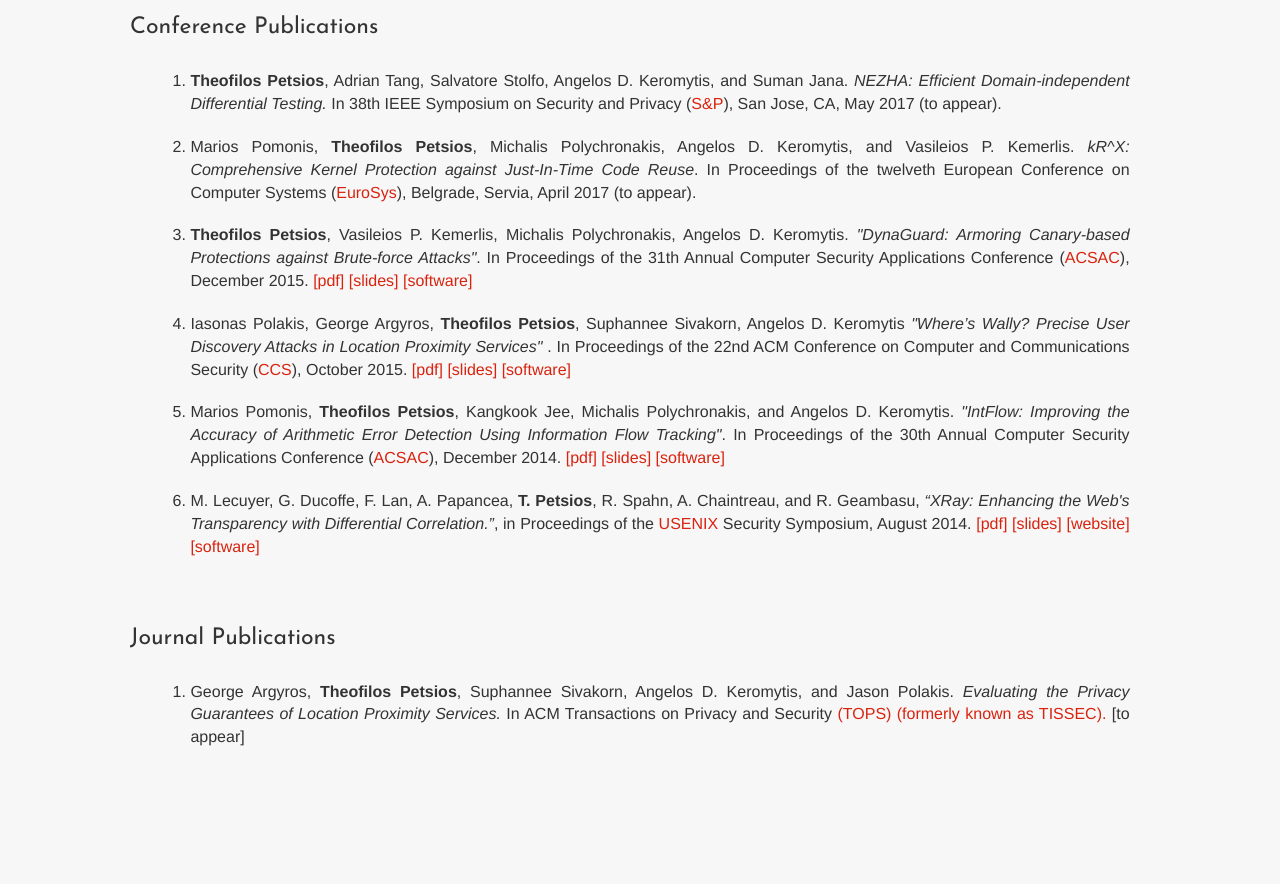
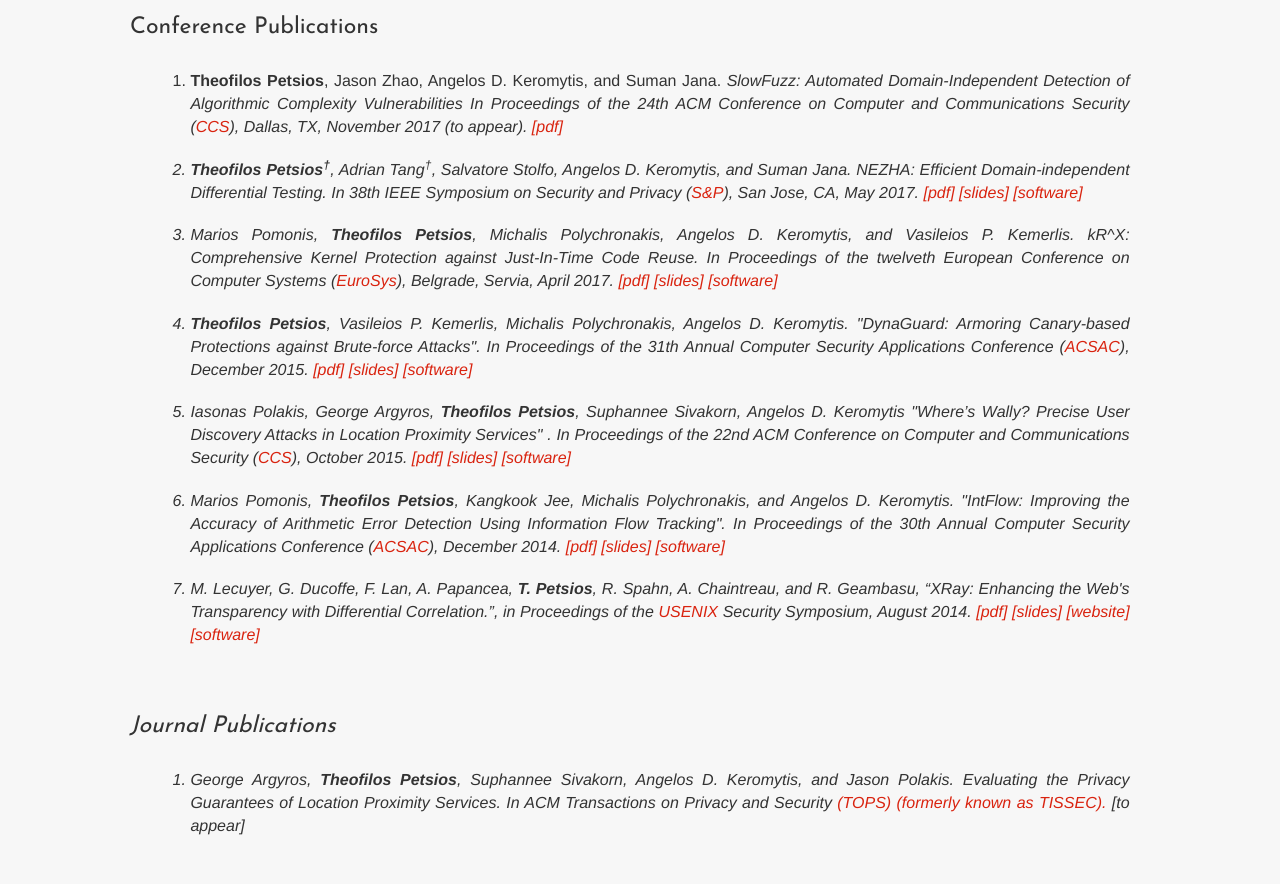
Before and after one commit to nettrino/website, a plain HTML site: page index.html in a window 1280 px wide. Shown: the part 614-1498 px from the top of the page. Drawn offline with Linux system fonts and the light colour scheme.

Commit message:
slowfuzz

```diff
--- a/index.html
+++ b/index.html
@@ -70,7 +70,8 @@
 									binary instrumentation and privacy.
                   More information is available in my <a
 										href="./files/cv/Petsios_Theofilos_CV.pdf"
-										target="_blank">resume</a> [<a href="./files/cv/Petsios_Theofilos_CV_short.pdf" target="_blank">short version</a>].
+                                        target="_blank">resume</a>
+                                    <!-- [<a href="./files/cv/Petsios_Theofilos_CV_short.pdf" target="_blank">short version</a>].-->
                 </h4>
             </div>
             <div class="col-xs-12 col-md-4">
@@ -106,12 +107,33 @@
 	<div class="paperlist">
         <ol>
             <li>
-            <b>Theofilos Petsios</b>, Adrian Tang, Salvatore Stolfo, Angelos D.
-            Keromytis, and Suman Jana. <i>NEZHA: Efficient Domain-independent
-                Differential Testing.
+            <b>Theofilos Petsios</b>, Jason Zhao, Angelos D.
+            Keromytis, and Suman Jana.
+            <i>SlowFuzz: Automated Domain-Independent Detection of Algorithmic
+                Complexity Vulnerabilities
+                <i> In Proceedings of the 24th ACM Conference on Computer and
+             Communications Security (<a
+                 href="http://www.sigsac.org/ccs/CCS2017/"
+                target="_blank">CCS</a>), Dallas, TX, November 2017 (to appear).
+			<a
+                href="./files/papers/2017/slowfuzz.pdf" target="_blank">[pdf]
+            </a>
+            </li>
+            <li>
+            <b>Theofilos Petsios<sup>†</sup></b>, Adrian Tang<sup>†</sup>,
+                Salvatore Stolfo, Angelos D.  Keromytis, and Suman Jana.
+                <i>NEZHA: Efficient Domain-independent Differential Testing.
             </i> In 38th IEEE Symposium on Security and Privacy (<a
             href="http://www.ieee-security.org/TC/SP2017" target=
-						"_blank">S&P</a>), San Jose, CA, May 2017 (to appear).
+						"_blank">S&P</a>), San Jose, CA, May 2017.
+			<a
+                href="./files/papers/2017/nezha.pdf" target="_blank">[pdf]</a>
+			<a
+                href="./files/slides/nezha.pdf"
+                target="_blank">[slides]</a>
+			<a
+                href="https://github.com/nezha-dt/nezha"
+                target="_blank">[software]</a>
             </li>
 
             <li>Marios Pomonis, <b>Theofilos
@@ -120,7 +142,16 @@
             <i>kR^X: Comprehensive Kernel Protection against Just-In-Time Code
 							Reuse</i>.
             In Proceedings of the twelveth European Conference on Computer Systems
-            (<a href="http://eurosys2017.org/" target="_blank">EuroSys</a>), Belgrade, Servia, April 2017 (to appear).
+            (<a href="http://eurosys2017.org/" target="_blank">EuroSys</a>), Belgrade, Servia, April 2017.
+			<a
+                href="./files/papers/2017/krx.pdf" target="_blank">[pdf]</a>
+			<a
+                href="./files/slides/krx.pdf"
+                target="_blank">[slides]</a>
+			<a
+                href="https://github.com/mpomonis/krx"
+                target="_blank">[software]</a>
+
             </li>
 			<li><b>Theofilos Petsios</b>, Vasileios P. Kemerlis, Michalis
             Polychronakis, Angelos D. Keromytis. <i>"DynaGuard: Armoring
```
Also changed, not shown: 6 other files.
